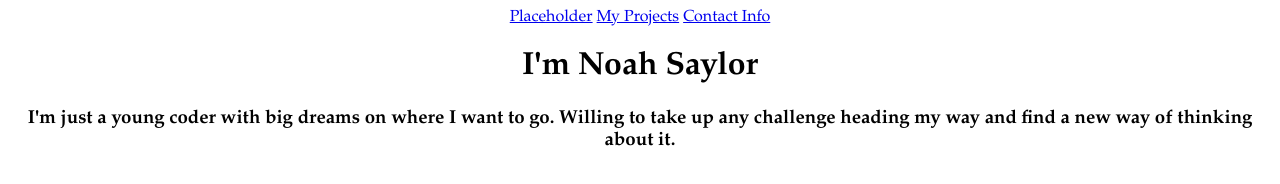
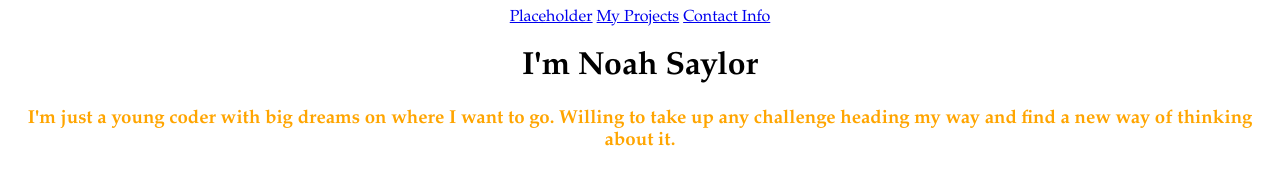
Before and after one commit to Gamer2Man185/Gamer2Man185.github.io, a plain HTML site: page index.html in a window 1280 px wide. Drawn offline with Linux system fonts and the light colour scheme.

Commit message:
Update main.css

```diff
--- a/styling/main.css
+++ b/styling/main.css
@@ -1,4 +1,7 @@
-html {
+body {
   font-family: Garamond, Sabon, Georgia, serif;
   text-align: center;
 }
+h3 {
+  color: orange;
+}
```
